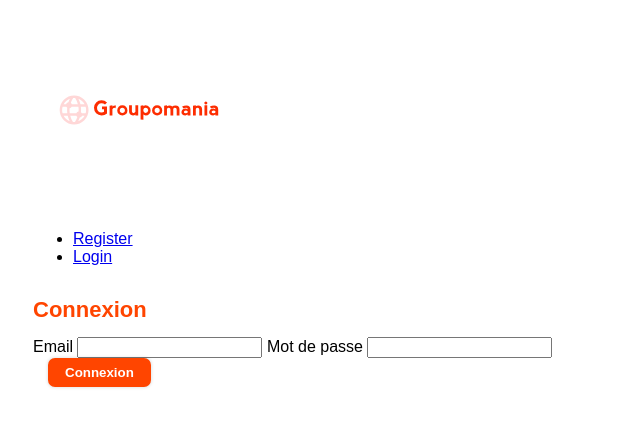
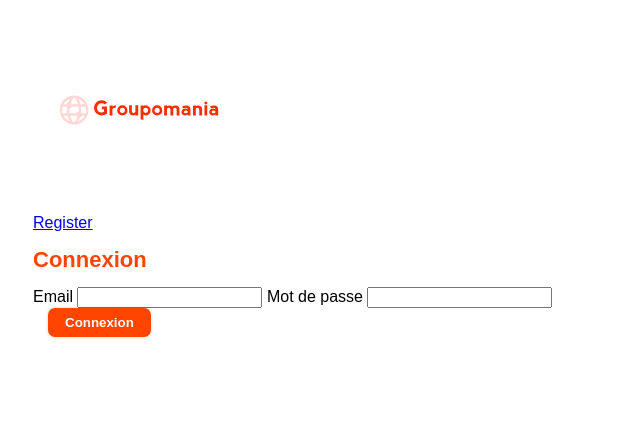
Before and after one commit to CCR-G/7_09042021, a Vue app in the folder frontend/: page /login in a window 1280 px wide. Shown: the top 426 px of the page, without its empty margins (0-640 px from the left). Built offline with nearby package versions, Linux system fonts and the light colour scheme.

Commit message:
Header refactoring
Files are better sorted and components are better partitioned.
Menu elements are shown only on appropriate views (register or login,
logged in menu or not)

```diff
--- a/frontend/src/App.vue
+++ b/frontend/src/App.vue
@@ -1,54 +1,28 @@
 <template>
   <div id="app">
-    <header>
-      <Logo />
-      <Menu v-bind:isLoggedIn="isLoggedIn"/>
-      <Username v-if="username" v-bind:username="username" />
-    </header>
-
+    <Header />
     <router-view />
   </div>
 </template>
 
 <script lang="ts">
   import { Component, Vue } from "vue-property-decorator";
-  import Logo from "./components/Logo.vue";
-  import Menu from "./components/Menu.vue";
-  import Username from "./components/Username.vue";
-  import router from './router';
+
+  import Header from "./components/Header/Header.vue";
+
   import { getToken } from './helpers/token-getter';
   import { authenticateUser } from './helpers/user-getter';
   import { clearSession } from './helpers/clear-session';
 
-  @Component({
-      components: { Logo, Menu, Username }
-    })
+  @Component({ components: { Header } })
   export default class App extends Vue {
-    get username() {
-      return this.$store.state.user.username;
-    }
-
-    get isLoggedIn() {
-      return !!this.$store.state.user.id;
-    }
-
     mounted() {
-      if(getToken()) {
+      if( getToken() ) {
         authenticateUser()
-          .then((user) => {
-            this.$store.dispatch('setUser', user);
-          })
-          .catch((err) => {
-            this.unauthenticate();
-          })
+          .then(user => this.$store.dispatch('setUser', user))
+          .catch( clearSession() );
       }
-      else {
-        this.unauthenticate();
-      }
-    }
-
-    unauthenticate() {
-      clearSession();
+      else clearSession();
     }
   };
 </script>
--- /dev/null
+++ b/frontend/src/components/Header/Header.vue
@@ -0,0 +1,21 @@
+<template>
+    <header>
+        <div class="logo-container">
+            <img alt="Logo de Groupomania" src="../../assets/icon-left-font.svg" width="200"/>
+        </div>
+        <Menu />
+        <p v-if="username">{{ username }}</p>
+    </header>
+</template>
+
+<script lang="ts">
+  import { Component, Vue } from "vue-property-decorator";
+  import Menu from "./Menu.vue";
+
+  @Component({ components: { Menu } })
+  export default class App extends Vue {
+    get username() {
+      return this.$store.state.user.username;
+    }
+  };
+</script>
--- a/frontend/src/components/Menu.vue
+++ b/frontend/src/components/Header/Menu.vue
@@ -1,28 +1,34 @@
 <template>
     <div>
-        <nav>
-            <ul v-if="isLoggedIn">
+        <nav v-if="isLoggedIn">
+            <ul>
                 <!-- This will be filled with menu items (Signup ou login | account, logout, new post(goes back top)) -->
                 <li><router-link to="/">Home</router-link></li>
                 <li><router-link to="/account">Account</router-link></li>
                 <li><button type="button" v-on:click="logout">Logout</button></li>
             </ul>
-            <ul v-else>
-                <li><router-link to="/register">Register</router-link></li>
-                <li><router-link to="/login">Login</router-link></li>
-            </ul>
+        </nav>
+        <nav v-else>
+            <router-link v-if="currentRoute !== '/register'" to="/register">Register</router-link>
+            <router-link v-if="currentRoute !== '/login'" to="/login">Login</router-link>
         </nav>
     </div>
 </template>
 
 <script lang="ts">
     import { Prop, Component, Vue } from "vue-property-decorator";
-    import router from '../router/index';
-    import { clearSession } from '../helpers/clear-session';
+    import router from '../../router/index';
+    import { clearSession } from '../../helpers/clear-session';
 
     @Component
     export default class Menu extends Vue {
-        @Prop() private isLoggedIn!: boolean;
+        get currentRoute() {
+            return this.$route.path;
+        }
+
+        get isLoggedIn() {
+            return !!this.$store.state.user.id;
+        }
 
         logout():void {
             clearSession();
--- a/frontend/src/components/Logo.vue
+++ /dev/null
@@ -1,13 +0,0 @@
-<template>
-    <div class="logo-container">
-      <img alt="Logo de Groupomania" src="../assets/icon-left-font.svg" width="200"/>
-    </div>
-</template>
-
-<script lang="ts">
-    import { Component, Vue } from "vue-property-decorator";
-
-    @Component
-    export default class Logo extends Vue {
-    }
-</script>
--- a/frontend/src/components/Username.vue
+++ /dev/null
@@ -1,12 +0,0 @@
-<template>
-    <p>{{ username }}</p>
-</template>
-
-<script lang="ts">
-    import { Prop, Component, Vue } from "vue-property-decorator";
-
-    @Component
-    export default class Username extends Vue {
-        @Prop() private username!: string;
-    }
-</script>
```
